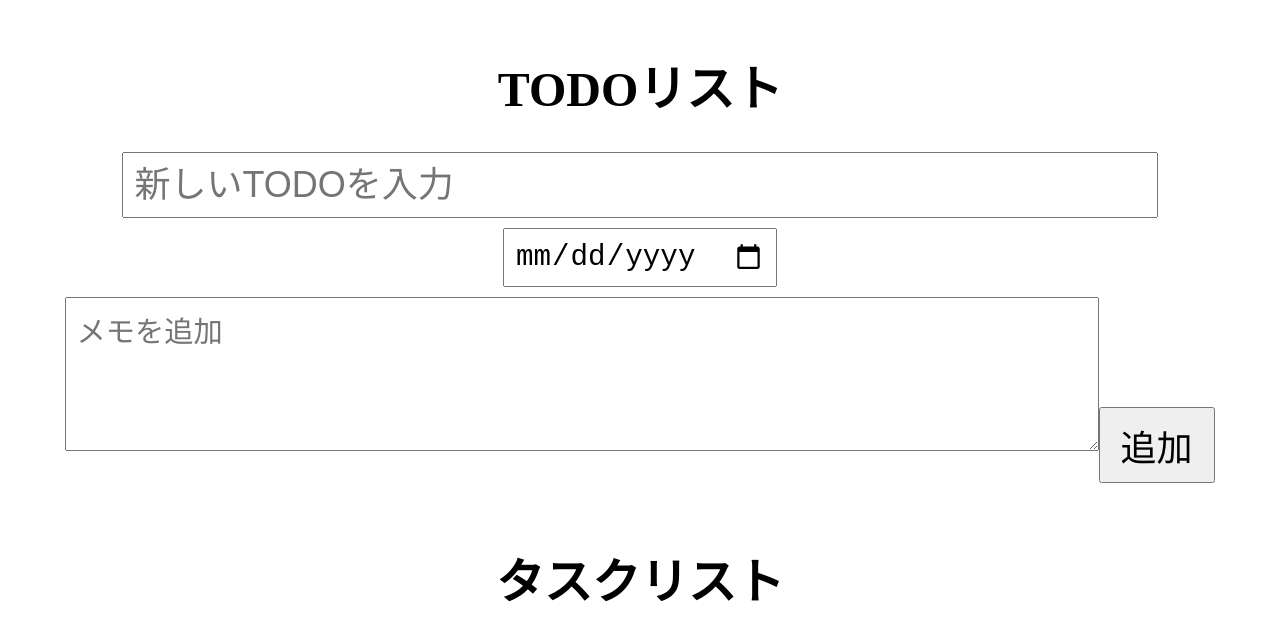
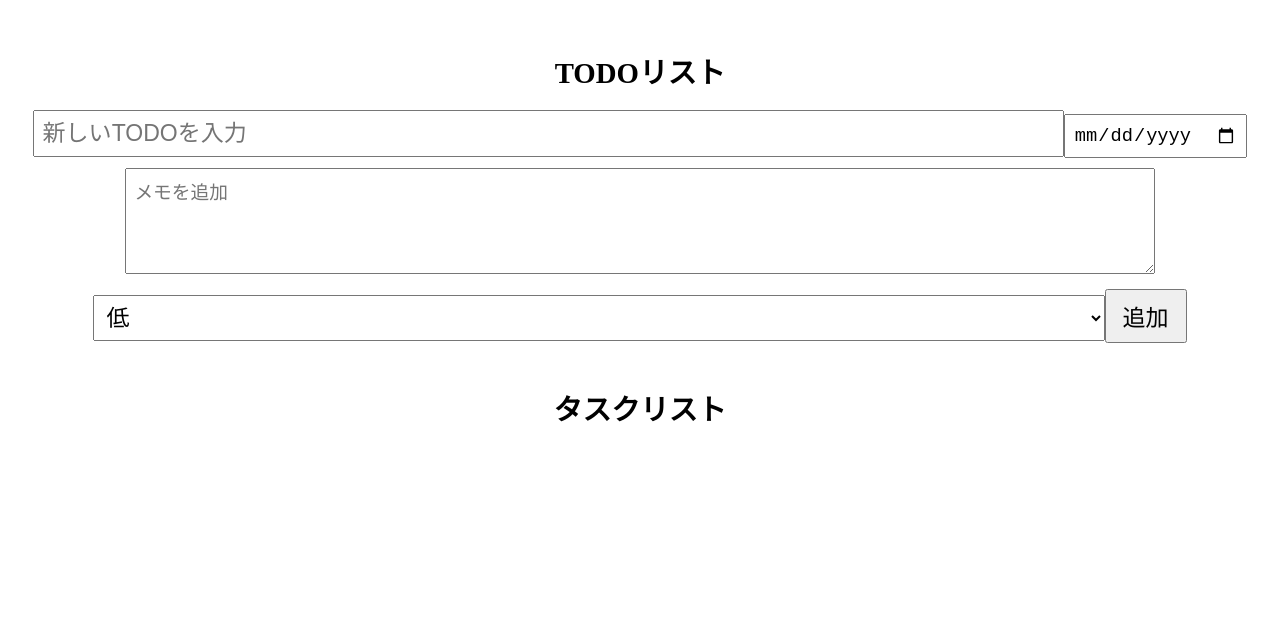
Before and after one commit to itc-s23013/PBL.vs, a Next.js app: page / in a window 1280 px wide. Both pictures are taken after a click on the button "開始". Shown: the top 640 px of the page. Built offline with nearby package versions, Linux system fonts and the light colour scheme.

Commit message:
リストごとの重要度をつける機能の追加

```diff
--- a/components/Todo.js
+++ b/components/Todo.js
@@ -1,16 +1,15 @@
-// components/Todo.js
 import { useState, useEffect } from 'react';
 
 const Todo = () => {
   const [todos, setTodos] = useState([]);
   const [input, setInput] = useState('');
   const [dueDate, setDueDate] = useState(new Date().toLocaleDateString());
-  const [noteInput, setNoteInput] = useState(''); // メモ入力の状態
+  const [noteInput, setNoteInput] = useState('');
+  const [priority, setPriority] = useState('低');
   const [editIndex, setEditIndex] = useState(null);
   const [isEditingTodo, setIsEditingTodo] = useState(false);
-  const [deletedTodos, setDeletedTodos] = useState([]); // 削除されたタスクを保存する状態
+  const [deletedTodos, setDeletedTodos] = useState([]);
 
-  // ローカルストレージからTODOリストを読み込む
   useEffect(() => {
     const savedTodos = JSON.parse(localStorage.getItem('todos'));
     if (savedTodos) {
@@ -22,12 +21,10 @@ const Todo = () => {
     }
   }, []);
 
-  // TODOリストが変更されたらローカルストレージに保存
   useEffect(() => {
     localStorage.setItem('todos', JSON.stringify(todos));
   }, [todos]);
 
-  // 削除されたTODOリストが変更されたらローカルストレージに保存
   useEffect(() => {
     localStorage.setItem('deletedTodos', JSON.stringify(deletedTodos));
   }, [deletedTodos]);
@@ -39,7 +36,8 @@ const Todo = () => {
         completed: false,
         timestamp: new Date().toLocaleString(),
         dueDate,
-        note: noteInput // メモを追加
+        note: noteInput,
+        priority
       };
 
       if (isEditingTodo) {
@@ -54,7 +52,8 @@ const Todo = () => {
       }
       setInput('');
       setDueDate(new Date().toLocaleDateString());
-      setNoteInput(''); // メモ入力をリセット
+      setNoteInput('');
+      setPriority('低');
     }
   };
 
@@ -62,14 +61,14 @@ const Todo = () => {
     const removedTodo = todos[index];
     const newTodos = todos.filter((_, i) => i !== index);
     setTodos(newTodos);
-    setDeletedTodos([...deletedTodos, removedTodo]); // 削除されたタスクを保存
+    setDeletedTodos([...deletedTodos, removedTodo]);
   };
 
   const restoreTodo = (index) => {
     const restoredTodo = deletedTodos[index];
     const newDeletedTodos = deletedTodos.filter((_, i) => i !== index);
     setDeletedTodos(newDeletedTodos);
-    setTodos([...todos, restoredTodo]); // 削除されたタスクを復元
+    setTodos([...todos, restoredTodo]);
   };
 
   const toggleTodo = (index) => {
@@ -82,26 +81,27 @@ const Todo = () => {
   const editTodo = (index) => {
     setInput(todos[index].text);
     setDueDate(todos[index].dueDate);
-    setNoteInput(todos[index].note); // メモを編集用に設定
+    setNoteInput(todos[index].note);
+    setPriority(todos[index].priority);
     setEditIndex(index);
     setIsEditingTodo(true);
   };
 
   return (
-    <div style={{ textAlign: 'center', marginTop: '20px', fontSize: '1.5em' }}>
-      <h1 style={{ fontSize: '2em' }}>TODOリスト</h1>
+    <div style={{ textAlign: 'center', marginTop: '20px', fontSize: '1.2em' }}>
+      <h1 style={{ fontSize: '1.5em' }}>TODOリスト</h1>
       <input
         type="text"
         value={input}
         onChange={(e) => setInput(e.target.value)}
         placeholder="新しいTODOを入力"
-        style={{ fontSize: '1.5em', padding: '10px', width: '80%', marginBottom: '10px' }}
+        style={{ fontSize: '1.2em', padding: '8px', width: '80%', marginBottom: '10px' }}
       />
       <input
         type="date"
         value={dueDate}
         onChange={(e) => setDueDate(e.target.value)}
-        style={{ fontSize: '1.5em', padding: '10px', marginBottom: '10px' }}
+        style={{ fontSize: '1.2em', padding: '8px', marginBottom: '10px' }}
       />
       <textarea
         value={noteInput}
@@ -109,20 +109,32 @@ const Todo = () => {
         placeholder="メモを追加"
         rows="4"
         cols="50"
-        style={{ fontSize: '1.5em', padding: '10px', width: '80%', marginBottom: '10px' }}
+        style={{ fontSize: '1.2em', padding: '8px', width: '80%', marginBottom: '10px' }}
       />
+      <select
+        value={priority}
+        onChange={(e) => setPriority(e.target.value)}
+        style={{ fontSize: '1.2em', padding: '8px', width: '80%', marginBottom: '10px' }}
+      >
+        <option value="低">低</option>
+        <option value="中">中</option>
+        <option value="高">高</option>
+      </select>
       <button
         onClick={addTodo}
-        style={{ fontSize: '1.5em', padding: '10px 20px', marginBottom: '20px' }}>
+        style={{ fontSize: '1.2em', padding: '8px 16px', marginBottom: '20px' }}>
         {isEditingTodo ? '更新' : '追加'}
       </button>
-      <h2 style={{ fontSize: '2em' }}>タスクリスト</h2>
-      <ul style={{ listStyleType: 'none', padding: 0, fontSize: '1.5em' }}>
+      <h2 style={{ fontSize: '1.5em' }}>タスクリスト</h2>
+      <ul style={{ listStyleType: 'none', padding: 0, fontSize: '1.2em' }}>
         {todos.map((todo, index) => (
-          <li key={index} style={{ textDecoration: todo.completed ? 'line-through' : 'none', marginBottom: '20px' }}>
+          <li key={index} style={{ textDecoration: todo.completed ? 'line-through' : 'none', marginBottom: '15px' }}>
             <span>{todo.text}</span><br/>
             <span style={{ fontSize: '0.8em', color: 'gray' }}>{todo.timestamp}</span><br/>
             <span style={{ fontSize: '0.8em', color: 'green' }}>期限: {todo.dueDate}</span><br/>
+            <span style={{ fontSize: '0.8em', color: todo.priority === '高' ? 'red' : (todo.priority === '中' ? 'orange' : 'blue') }}>
+              重要度: {todo.priority}
+            </span><br/>
             {todo.note && (
               <div style={{ marginTop: '10px', padding: '5px', border: '1px solid #ccc', borderRadius: '4px' }}>
                 <strong>メモ:</strong>
@@ -139,10 +151,10 @@ const Todo = () => {
       </ul>
       {deletedTodos.length > 0 && (
         <div>
-          <h2 style={{ fontSize: '2em' }}>削除されたタスクリスト</h2>
-          <ul style={{ listStyleType: 'none', padding: 0, fontSize: '1.5em' }}>
+          <h2 style={{ fontSize: '1.5em' }}>削除されたタスクリスト</h2>
+          <ul style={{ listStyleType: 'none', padding: 0, fontSize: '1.2em' }}>
             {deletedTodos.map((todo, index) => (
-              <li key={index} style={{ marginBottom: '20px' }}>
+              <li key={index} style={{ marginBottom: '15px' }}>
                 <span>{todo.text}</span><br/>
                 <button onClick={() => restoreTodo(index)} style={{ fontSize: '1em', padding: '5px 10px' }}>復元</button>
               </li>
```
